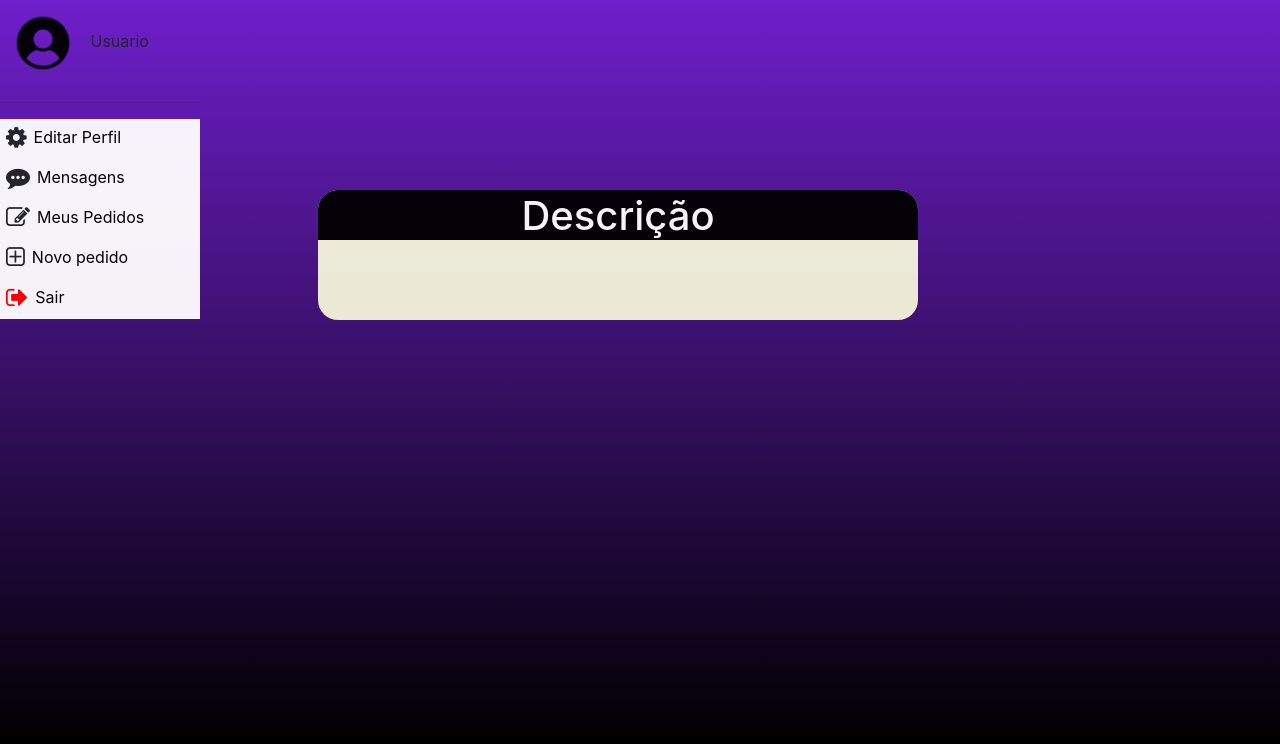
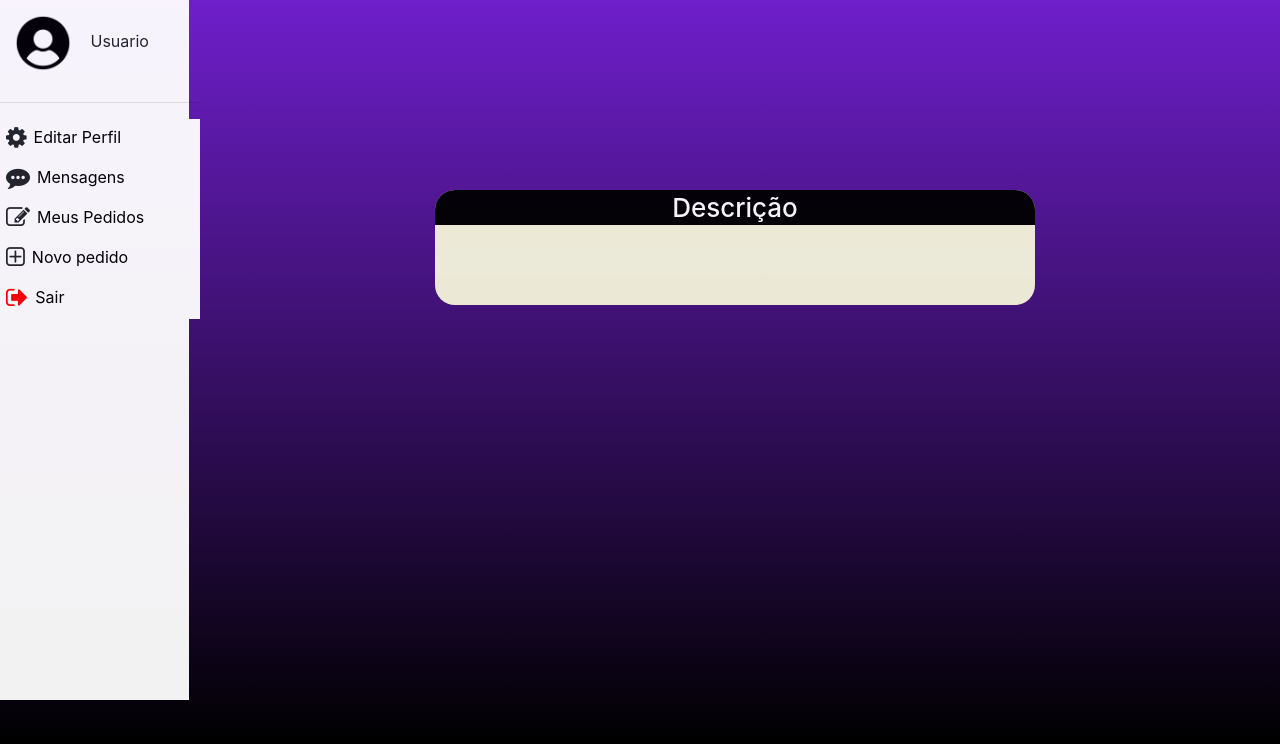
Before and after one commit to Mary0102/System.com-2022, a PHP site: page /userNP.php in a window 1280 px wide. Shown: the part 56-800 px from the top of the page. Run offline with PHP 8.4, Linux system fonts and the light colour scheme; data that the repository does not hold is empty.

Commit message:
espaços

```diff
--- a/Cad_NP.php
+++ b/Cad_NP.php
@@ -44,7 +44,7 @@
 <!-- partial:index.partial.html -->
 <div class="overlay">
 <!-- LOGN IN FORM by Omar Dsoky -->
-<form action="pedido.php" method="POST">
+<form action="Cad_NP.php" method="POST">
 
    <!--   con = Container  for items in the form-->
    <div class="con">
--- a/userNP.php
+++ b/userNP.php
@@ -2,7 +2,6 @@
   include_once('conexao.php');
 
 ?>
-
 
 <!DOCTYPE html>
 <html lang="pt-br">
@@ -37,8 +36,57 @@
     </style>
     <!------------------ Fim NavBar --------------------->
 
-    <!----------------- Area User ----------------------->
+
 <div class="allpage">
+
+<style>
+  .Space-barra{
+    background-color: #ffff;
+    width: 37%;
+    height: 700px;
+  }
+
+  main{
+    position: absolute;
+  }
+
+
+</style>
+
+<!-----------------    Pedidos  ------------------>
+<main>
+  <div class="Space-bloco">
+    <div id="Bloco-pedido">
+      <div class="Bloco-inside">
+        <div class="title-pedido" style="background-color: black;">
+          <h1 class="Name-pedido" style="color: #ffff ;" >Descrição</h1>
+        </div>
+        <br>
+          <div class="pedido">
+            <?php
+              print_r($_POST['pedido']);
+              //$sql = "SELECT * FROM pedido WHERE descricao ";
+              //$result = $conexao->query($sql);
+              //print_r($result);
+              // if($_POST['pedido']) == null{
+               //   echo "Não possui nenhum pedido";
+                //}else{
+                  //Caso exista algum pedido
+
+              //  }
+            ?>
+            <br>
+          </div>
+        <br>
+      </div>
+    </div>
+  </div>
+</main>
+<!-----------------   END Pedidos  ------------------>
+
+ <!------------------- Area User ----------------------->
+<!-----------------   Menu Lateral ------------------>
+<div class= "Space-barra">
       <aside class="Barra-lateral">
         <div class="Dentro-barra">
           <!--  Foto do usuario, e seções que ele possa navegar-->
@@ -94,9 +142,12 @@
           </ul>
         </div>
       </aside>
+</div>
+<!-----------------  END Menu Lateral ------------------>
+
       <style>
         .Barra-lateral{
-          height: 100%;
+          height: 700px;
           position: absolute;
           margin-top: 0px;
 
@@ -110,38 +161,6 @@
 
   <!-------------------- Fim Area User -------------------->
 
-                    <!--Barra de Pesquisa-->
-
-  <!-----------------    Seções  ------------------>
-<main>
-  <div class="Space-bloco">
-    <div id="Bloco-pedido">
-      <div class="Bloco-inside">
-        <div class="title-pedido" style="background-color: black;">
-          <h1 class="Name-pedido" style="color: #ffff ;" >Descrição</h1>
-        </div>
-        <br>
-          <div class="pedido">
-            <?php
-              print_r($_POST['pedido']);
-              //$sql = "SELECT * FROM pedido WHERE descricao ";
-              //$result = $conexao->query($sql);
-              //print_r($result);
-              // if(mysqli_num_rows($result) <1){
-                //  echo "Não possui nenhum pedido";
-                //}else{
-                  //Caso exista algum pedido
-
-                //}
-            ?>
-            <br>
-          </div>
-        <br>
-      </div>
-    </div>
-  </div>
-</main>
-
   <style>
     .title-pedido{
       width: 100%;
@@ -152,6 +171,8 @@
     }
     .title-pedido h1{
       padding-top: 2px;
+      padding-bottom: 2px;
+      font-size: 26px;
     }
     .Bloco-inside{
       margin: 0px;
--- a/users.css
+++ b/users.css
@@ -28,6 +28,7 @@ body{
 
 
 /*-------------- Anside---------------------*/
+
 
 .Dentro-barra {
     background-color: rgb(255, 255, 255);
@@ -67,6 +68,7 @@ body{
 #Menu{
     list-style: none ;
     padding: 0px;
+
 }
 
 #Menu li a{
```
